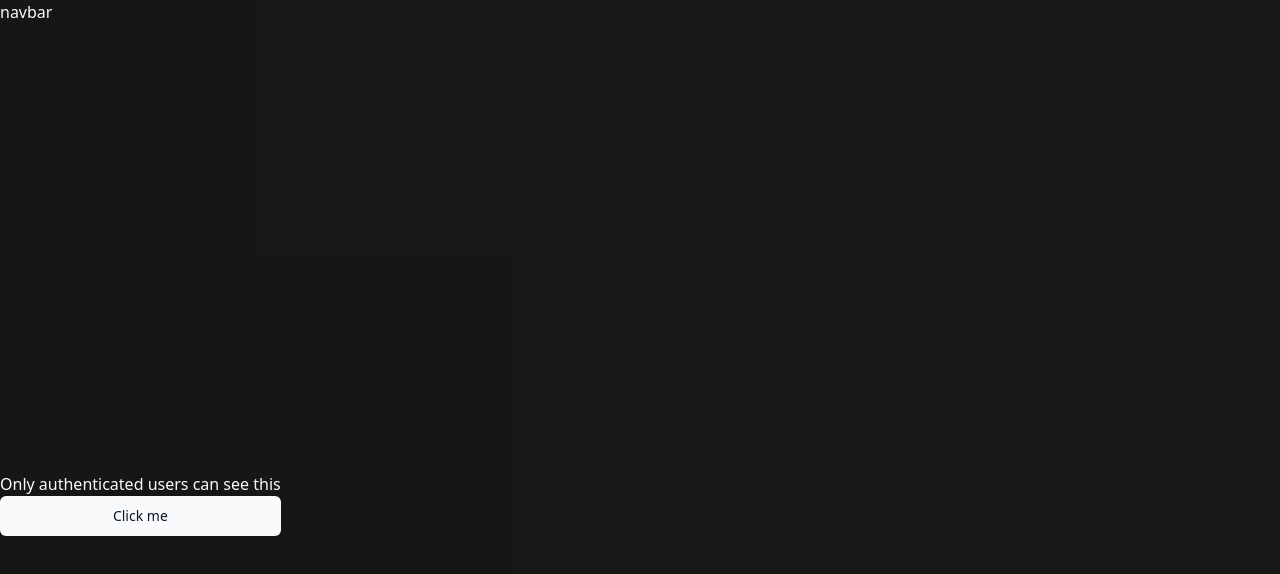
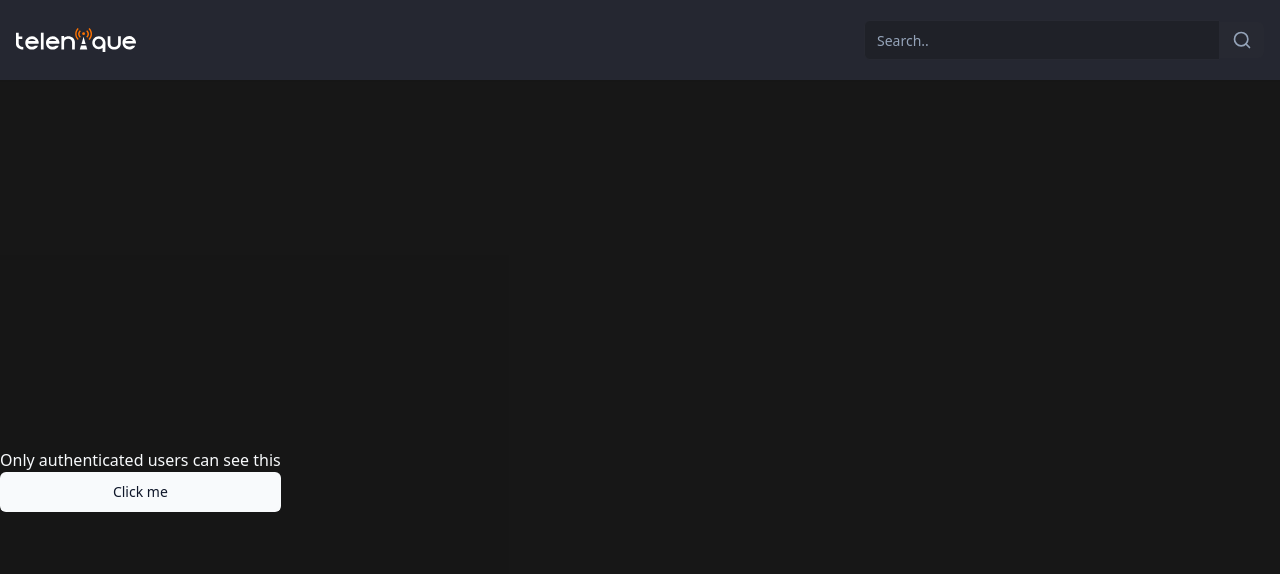
Before and after one commit to samuelperezcode/video-streaming-app, a Next.js app: page / in a window 1280 px wide. Shown: the top 574 px of the page. Built offline with nearby package versions, Linux system fonts and the light colour scheme.

Commit message:
Create search-bar
Manage search form and inputs

```diff
--- /dev/null
+++ b/app/(browse)/_components/logo/logo.tsx
@@ -0,0 +1,18 @@
+import Image from 'next/image'
+import Link from 'next/link'
+
+export const Logo = () => {
+  return (
+    <Link href={'/'}>
+      <div className='hidden lg:flex items-center hover:opacity-50 transition'>
+        <Image
+        src="/ic_120x24_general_nav_home_logo.svg"
+        alt="Logo"
+        width={120}
+        height={24}
+        className="mx-auto"
+      />
+      </div>
+    </Link>
+  )
+}
--- a/app/(browse)/_components/navbar/navbar.tsx
+++ b/app/(browse)/_components/navbar/navbar.tsx
@@ -1,7 +1,17 @@
+import { UserButton } from '@clerk/nextjs'
+import { Logo } from '../logo/logo'
+import { SearchBar } from './ui/search-bar'
+
 export function Navbar () {
   return (
-    <header>
-      navbar
+    <header className="fixed top-0 w-full h-20 z-[49] bg-[#252731] px-2 lg:px-4 flex items-center shadow-sm">
+      <nav className="w-full flex items-center justify-between">
+        <Logo />
+        <SearchBar />
+        <UserButton
+          afterSignOutUrl='/'
+        />
+      </nav>
     </header>
   )
 }
--- /dev/null
+++ b/app/(browse)/_components/navbar/ui/search-bar.tsx
@@ -0,0 +1,59 @@
+'use client'
+
+import { Button } from '@/components/ui/button'
+import { Input } from '@/components/ui/input'
+import { SearchIcon, X } from 'lucide-react'
+import { useRouter } from 'next/navigation'
+import { useState } from 'react'
+import qs from 'query-string'
+
+export function SearchBar () {
+  const [value, setValue] = useState('')
+  const router = useRouter()
+
+  const handleSubmit = (e: React.FormEvent<HTMLFormElement>) => {
+    e.preventDefault()
+    if (!value) return
+    const url = qs.stringifyUrl({
+      url: '/search',
+      query: { term: value }
+    }, { skipEmptyString: true })
+
+    router.push(url)
+  }
+
+  const handleChange = (e: React.ChangeEvent<HTMLInputElement>) => {
+    setValue(e.target.value)
+  }
+
+  const handleClear = () => {
+    setValue('')
+  }
+
+  return (
+    <form className="relative w-full lg:w-[400px] flex items-center" onSubmit={handleSubmit}>
+      <Input
+        placeholder='Search..'
+        className='rounded-r-none focus-visible:ring-0 focus-visible:ring-transparent focus-visible:ring-offset-0 focus-visible:ring-offset-transparent'
+        onChange={handleChange}
+        value={value}
+      />
+      {
+        value && (
+          <X
+            onClick={handleClear}
+            className = 'absolute t-2.5 right-14 mr-2 h-5 w-5 text-muted-foreground cursor-pointer hover:opacity-75 transition'
+          />
+        )
+      }
+      <Button
+        type='submit'
+        size={'sm'}
+        variant={'secondary'}
+        className='rounded-l-none'
+      >
+        <SearchIcon className='h-5 w-5 text-muted-foreground' />
+      </Button>
+    </form>
+  )
+}
--- /dev/null
+++ b/components/ui/input.tsx
@@ -0,0 +1,25 @@
+import * as React from "react"
+
+import { cn } from "@/lib/utils"
+
+export interface InputProps
+  extends React.InputHTMLAttributes<HTMLInputElement> {}
+
+const Input = React.forwardRef<HTMLInputElement, InputProps>(
+  ({ className, type, ...props }, ref) => {
+    return (
+      <input
+        type={type}
+        className={cn(
+          "flex h-10 w-full rounded-md border border-input bg-background px-3 py-2 text-sm ring-offset-background file:border-0 file:bg-transparent file:text-sm file:font-medium placeholder:text-muted-foreground focus-visible:outline-none focus-visible:ring-2 focus-visible:ring-ring focus-visible:ring-offset-2 disabled:cursor-not-allowed disabled:opacity-50",
+          className
+        )}
+        ref={ref}
+        {...props}
+      />
+    )
+  }
+)
+Input.displayName = "Input"
+
+export { Input }
--- a/package.json
+++ b/package.json
@@ -18,6 +18,7 @@
     "lucide-react": "^0.294.0",
     "next": "14.0.4",
     "next-themes": "^0.2.1",
+    "query-string": "^8.1.0",
     "react": "^18",
     "react-dom": "^18",
     "svix": "^1.15.0",
```
Also changed, not shown: 1 other file (tests, documents, lock files or other folders).
